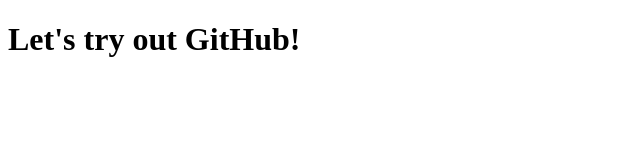
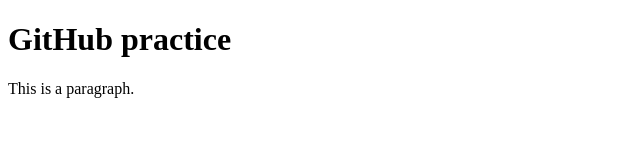
Before and after one commit to akniele/example, a plain HTML site: page index.html in a window 1280 px wide. Shown: the whole page, without its empty margins (0-640 px from the left). Drawn offline with Linux system fonts and the light colour scheme.

Commit message:
Added a new paragraph

```diff
--- a/index.html
+++ b/index.html
@@ -5,6 +5,7 @@
         <title>GitHub Example</title>
     </head>
     <body>
-        <h1>Let's try out GitHub!</h1>
+        <h1>GitHub practice</h1>
+        <p>This is a paragraph.</p>
     </body>
 </html>
```
